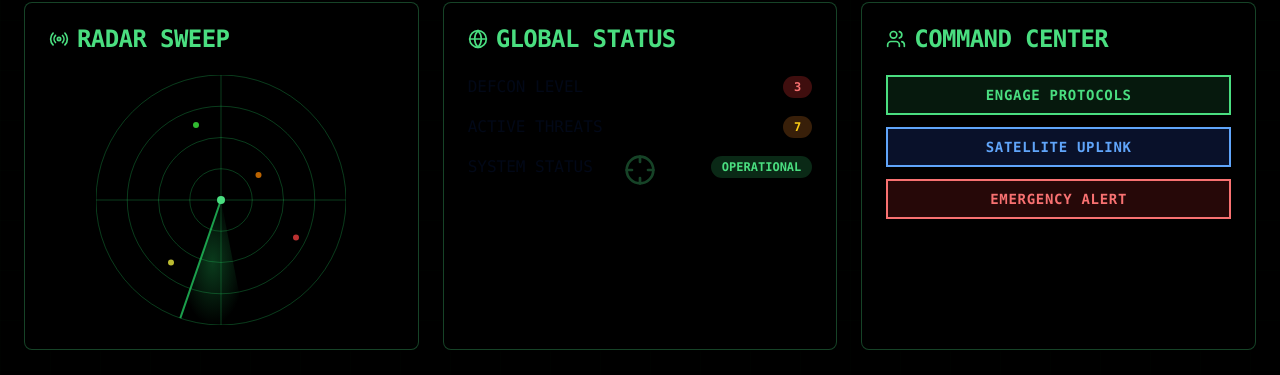
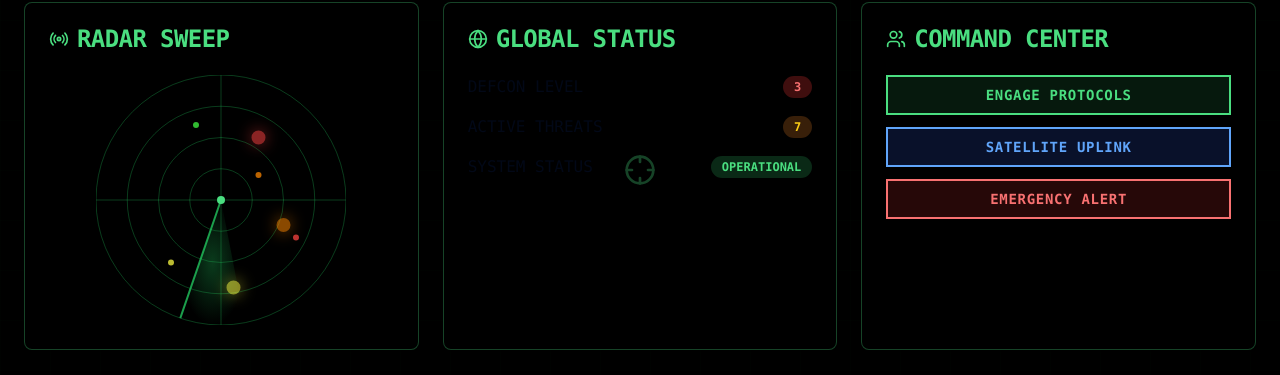
Before and after one commit to harshil-ko/global-foresight-ai-watch, a React (Vite) app: page / in a window 1280 px wide. Shown: the part 230-605 px from the top of the page. Built offline with nearby package versions, Linux system fonts and the light colour scheme.

Commit message:
Add interactive conflict points to radar
Make radar dots interactive, displaying geopolitical conflict details on selection via a popup window.

```diff
--- /dev/null
+++ b/src/components/ConflictDialog.tsx
@@ -0,0 +1,139 @@
+
+import React from 'react';
+import { Dialog, DialogContent, DialogHeader, DialogTitle, DialogDescription } from '@/components/ui/dialog';
+import { Badge } from '@/components/ui/badge';
+import { Card, CardContent } from '@/components/ui/card';
+import { MapPin, Calendar, TrendingUp, Users } from 'lucide-react';
+
+interface ConflictDialogProps {
+  isOpen: boolean;
+  onClose: () => void;
+  conflict: {
+    id: string;
+    name: string;
+    location: string;
+    status: 'active' | 'escalating' | 'de-escalating';
+    severity: 'low' | 'medium' | 'high' | 'critical';
+    lastUpdate: string;
+    casualties: string;
+    keyDevelopments: string[];
+    involvedParties: string[];
+  } | null;
+}
+
+export const ConflictDialog: React.FC<ConflictDialogProps> = ({ isOpen, onClose, conflict }) => {
+  if (!conflict) return null;
+
+  const getSeverityColor = (severity: string) => {
+    switch (severity) {
+      case 'critical': return 'bg-red-900/50 text-red-400 border-red-400/30';
+      case 'high': return 'bg-orange-900/50 text-orange-400 border-orange-400/30';
+      case 'medium': return 'bg-yellow-900/50 text-yellow-400 border-yellow-400/30';
+      case 'low': return 'bg-green-900/50 text-green-400 border-green-400/30';
+      default: return 'bg-gray-900/50 text-gray-400 border-gray-400/30';
+    }
+  };
+
+  const getStatusColor = (status: string) => {
+    switch (status) {
+      case 'escalating': return 'bg-red-900/50 text-red-400';
+      case 'de-escalating': return 'bg-green-900/50 text-green-400';
+      case 'active': return 'bg-yellow-900/50 text-yellow-400';
+      default: return 'bg-gray-900/50 text-gray-400';
+    }
+  };
+
+  return (
+    <Dialog open={isOpen} onOpenChange={onClose}>
+      <DialogContent className="bg-black/90 border-green-400/30 text-green-400 font-mono max-w-2xl">
+        <DialogHeader>
+          <DialogTitle className="text-green-400 text-xl font-bold flex items-center gap-2">
+            <MapPin className="w-5 h-5" />
+            {conflict.name}
+          </DialogTitle>
+          <DialogDescription className="text-green-400/70">
+            CLASSIFIED INTELLIGENCE BRIEFING
+          </DialogDescription>
+        </DialogHeader>
+
+        <div className="space-y-4">
+          {/* Status Overview */}
+          <div className="grid grid-cols-2 gap-4">
+            <Card className="bg-black/60 border-green-400/30">
+              <CardContent className="p-4">
+                <div className="text-xs text-green-400/70 mb-1">STATUS</div>
+                <Badge className={getStatusColor(conflict.status)}>
+                  {conflict.status.toUpperCase()}
+                </Badge>
+              </CardContent>
+            </Card>
+
+            <Card className="bg-black/60 border-green-400/30">
+              <CardContent className="p-4">
+                <div className="text-xs text-green-400/70 mb-1">SEVERITY</div>
+                <Badge className={getSeverityColor(conflict.severity)}>
+                  {conflict.severity.toUpperCase()}
+                </Badge>
+              </CardContent>
+            </Card>
+          </div>
+
+          {/* Location and Last Update */}
+          <Card className="bg-black/60 border-green-400/30">
+            <CardContent className="p-4 space-y-2">
+              <div className="flex justify-between items-center">
+                <span className="text-xs text-green-400/70">LOCATION:</span>
+                <span className="text-sm">{conflict.location}</span>
+              </div>
+              <div className="flex justify-between items-center">
+                <span className="text-xs text-green-400/70 flex items-center gap-1">
+                  <Calendar className="w-3 h-3" />
+                  LAST UPDATE:
+                </span>
+                <span className="text-sm">{conflict.lastUpdate}</span>
+              </div>
+              <div className="flex justify-between items-center">
+                <span className="text-xs text-green-400/70 flex items-center gap-1">
+                  <Users className="w-3 h-3" />
+                  CASUALTIES:
+                </span>
+                <span className="text-sm">{conflict.casualties}</span>
+              </div>
+            </CardContent>
+          </Card>
+
+          {/* Involved Parties */}
+          <Card className="bg-black/60 border-green-400/30">
+            <CardContent className="p-4">
+              <div className="text-xs text-green-400/70 mb-2">INVOLVED PARTIES:</div>
+              <div className="flex flex-wrap gap-2">
+                {conflict.involvedParties.map((party, index) => (
+                  <Badge key={index} variant="outline" className="border-green-400/30 text-green-400">
+                    {party}
+                  </Badge>
+                ))}
+              </div>
+            </CardContent>
+          </Card>
+
+          {/* Key Developments */}
+          <Card className="bg-black/60 border-green-400/30">
+            <CardContent className="p-4">
+              <div className="text-xs text-green-400/70 mb-3 flex items-center gap-1">
+                <TrendingUp className="w-3 h-3" />
+                RECENT DEVELOPMENTS:
+              </div>
+              <div className="space-y-2">
+                {conflict.keyDevelopments.map((development, index) => (
+                  <div key={index} className="text-sm border-l-2 border-green-400/30 pl-3 py-1">
+                    • {development}
+                  </div>
+                ))}
+              </div>
+            </CardContent>
+          </Card>
+        </div>
+      </DialogContent>
+    </Dialog>
+  );
+};
--- a/src/components/RadarDisplay.tsx
+++ b/src/components/RadarDisplay.tsx
@@ -1,5 +1,6 @@
 
 import React, { useEffect, useState } from 'react';
+import { ConflictDialog } from './ConflictDialog';
 
 interface RadarDisplayProps {
   threats: Array<{
@@ -12,11 +13,88 @@ interface RadarDisplayProps {
   size?: number;
 }
 
+const conflictZones = [
+  {
+    id: 'ukraine-russia',
+    name: 'RUSSIA-UKRAINE CONFLICT',
+    location: 'EASTERN EUROPE',
+    x: 15,
+    y: -25,
+    status: 'active' as const,
+    severity: 'critical' as const,
+    lastUpdate: '2024-06-25 14:30 UTC',
+    casualties: '500K+ ESTIMATED',
+    keyDevelopments: [
+      'Continued fighting along eastern front lines',
+      'International aid packages approved',
+      'Diplomatic talks scheduled for next week',
+      'Civilian infrastructure targeted in recent attacks'
+    ],
+    involvedParties: ['UKRAINE', 'RUSSIA', 'NATO ALLIES', 'UN PEACEKEEPERS']
+  },
+  {
+    id: 'middle-east',
+    name: 'MIDDLE EAST TENSIONS',
+    location: 'MIDDLE EAST',
+    x: 25,
+    y: 10,
+    status: 'escalating' as const,
+    severity: 'high' as const,
+    lastUpdate: '2024-06-25 12:15 UTC',
+    casualties: '50K+ ESTIMATED',
+    keyDevelopments: [
+      'Cross-border incidents reported',
+      'Military exercises in disputed zones',
+      'Evacuation of diplomatic personnel',
+      'Emergency UN Security Council meeting called'
+    ],
+    involvedParties: ['REGIONAL POWERS', 'INTERNATIONAL COALITION', 'MILITIA GROUPS']
+  },
+  {
+    id: 'south-china-sea',
+    name: 'SOUTH CHINA SEA DISPUTE',
+    location: 'SOUTH CHINA SEA',
+    x: 70,
+    y: 15,
+    status: 'active' as const,
+    severity: 'medium' as const,
+    lastUpdate: '2024-06-25 10:45 UTC',
+    casualties: 'MINIMAL REPORTED',
+    keyDevelopments: [
+      'Naval patrols increased in disputed waters',
+      'Fishing vessel incidents reported',
+      'Joint military exercises announced',
+      'Diplomatic protests filed with international bodies'
+    ],
+    involvedParties: ['CHINA', 'PHILIPPINES', 'VIETNAM', 'US NAVY', 'ASEAN']
+  },
+  {
+    id: 'african-conflicts',
+    name: 'AFRICAN REGIONAL CONFLICTS',
+    location: 'CENTRAL AFRICA',
+    x: 5,
+    y: 35,
+    status: 'de-escalating' as const,
+    severity: 'medium' as const,
+    lastUpdate: '2024-06-25 08:20 UTC',
+    casualties: '25K+ ESTIMATED',
+    keyDevelopments: [
+      'Ceasefire agreement signed',
+      'Humanitarian corridors established',
+      'Peacekeeping forces deployed',
+      'Refugee camps receiving international aid'
+    ],
+    involvedParties: ['LOCAL MILITIAS', 'GOVERNMENT FORCES', 'UN PEACEKEEPERS', 'AU FORCES']
+  }
+];
+
 export const RadarDisplay: React.FC<RadarDisplayProps> = ({
   threats = [],
   size = 200
 }) => {
   const [rotation, setRotation] = useState(0);
+  const [selectedConflict, setSelectedConflict] = useState<typeof conflictZones[0] | null>(null);
+  const [isDialogOpen, setIsDialogOpen] = useState(false);
 
   useEffect(() => {
     const interval = setInterval(() => {
@@ -33,7 +111,23 @@ export const RadarDisplay: React.FC<RadarDisplayProps> = ({
     return '#44ff44';
   };
 
+  const getConflictColor = (severity: string) => {
+    switch (severity) {
+      case 'critical': return '#ff4444';
+      case 'high': return '#ff8800';
+      case 'medium': return '#ffff44';
+      case 'low': return '#44ff44';
+      default: return '#44ff44';
+    }
+  };
+
+  const handleConflictClick = (conflict: typeof conflictZones[0]) => {
+    setSelectedConflict(conflict);
+    setIsDialogOpen(true);
+  };
+
   return (
+    <>
       <div className="relative" style={{ width: size, height: size }}>
         {/* Radar background */}
         <svg
@@ -107,10 +201,44 @@ export const RadarDisplay: React.FC<RadarDisplayProps> = ({
               className="animate-pulse"
             />
           ))}
+
+          {/* Interactive Conflict Zone Dots */}
+          {conflictZones.map((conflict) => (
+            <g key={conflict.id}>
+              <circle
+                cx={size / 2 + (conflict.x * size) / 100}
+                cy={size / 2 + (conflict.y * size) / 100}
+                r="6"
+                fill={getConflictColor(conflict.severity)}
+                stroke={getConflictColor(conflict.severity)}
+                strokeWidth="2"
+                className="animate-pulse cursor-pointer hover:r-8 transition-all duration-200"
+                onClick={() => handleConflictClick(conflict)}
+                style={{ filter: `drop-shadow(0 0 8px ${getConflictColor(conflict.severity)})` }}
+              />
+              <circle
+                cx={size / 2 + (conflict.x * size) / 100}
+                cy={size / 2 + (conflict.y * size) / 100}
+                r="12"
+                fill="none"
+                stroke={getConflictColor(conflict.severity)}
+                strokeWidth="1"
+                strokeOpacity="0.3"
+                className="animate-ping"
+              />
+            </g>
+          ))}
         </svg>
 
         {/* Center dot */}
         <div className="absolute top-1/2 left-1/2 w-2 h-2 bg-green-400 rounded-full transform -translate-x-1/2 -translate-y-1/2"></div>
       </div>
+
+      <ConflictDialog
+        isOpen={isDialogOpen}
+        onClose={() => setIsDialogOpen(false)}
+        conflict={selectedConflict}
+      />
+    </>
   );
 };
```
Lines whose indentation alone changed are shown as unchanged.
